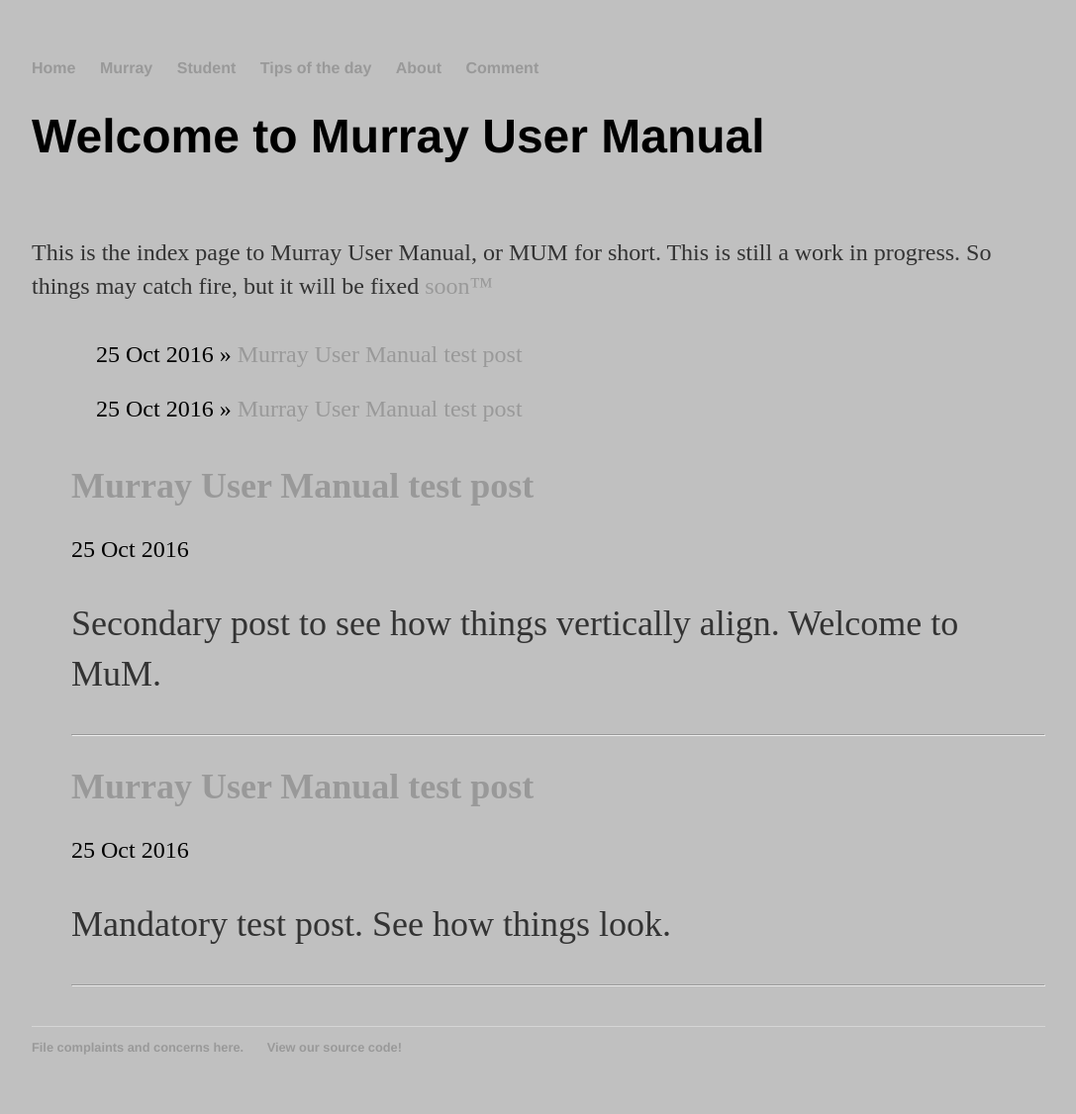
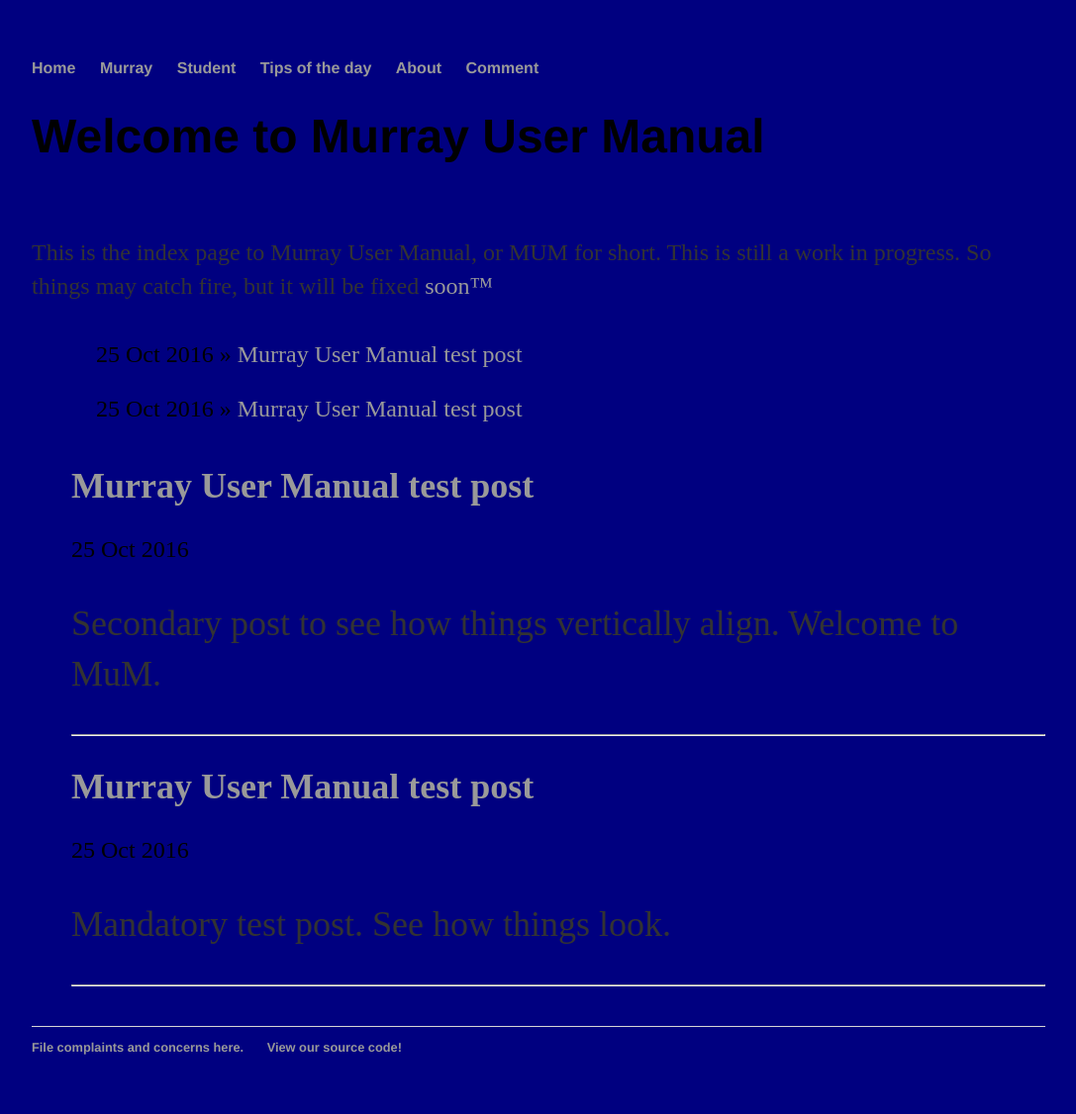
Before and after one commit to rowen2/rowen2.github.io, a Jekyll site: the page built from index.html, in a window 1280 px wide. Shown: the whole page at 99% size, without its empty margins (96-1183 px from the left). Built offline with Jekyll 4.4.1, drawn with Linux system fonts in a browser that asks for light colours.

Commit message:
Update main.css

```diff
--- a/css/main.css
+++ b/css/main.css
@@ -1,7 +1,7 @@
 body {
     margin: 60px auto;
     width: 80%;
-    background-color: silver;
+    background-color: navy;
 }
 nav ul, footer ul {
     font-family:'Helvetica', 'Arial', 'Sans-Serif';
@@ -88,15 +88,15 @@
 
 	height:600px;
 	width:530px;
-	border:4px solid gold;
+	border:4px solid white;
 	float:left;
-	color:black;
+	color:white;
 	font-size:20px;
 	}
 
 #right a { /*heading links within container*/
-	border:3px solid gold;
-	color:black;
+	border:3px solid navy;
+	color:white;
 	padding:5px 10px 5px 10px;
 	}
 
@@ -113,10 +113,10 @@
 	width:650px;
 	text-align:center;
 	float:left;
-	color:black;
+	color:white;
 	font-size:20px;
 	font-style:italic;
-	border:4px solid gold;
+	border:4px solid white;
 	}
 
 #footer {
@@ -125,7 +125,7 @@
 	width:100%;
 	height:95px;
 	float:left;
-	color:black;
+	color:white;
 	font-family:'Helvetica', 'Arial', 'Sans-Serif';
     padding: 0px;
     list-style: none;
@@ -136,5 +136,5 @@
 #QOTD {
 	text-align:center;
 	font-style:italic;
-	color:black;
+	color:white;
 	}
```
